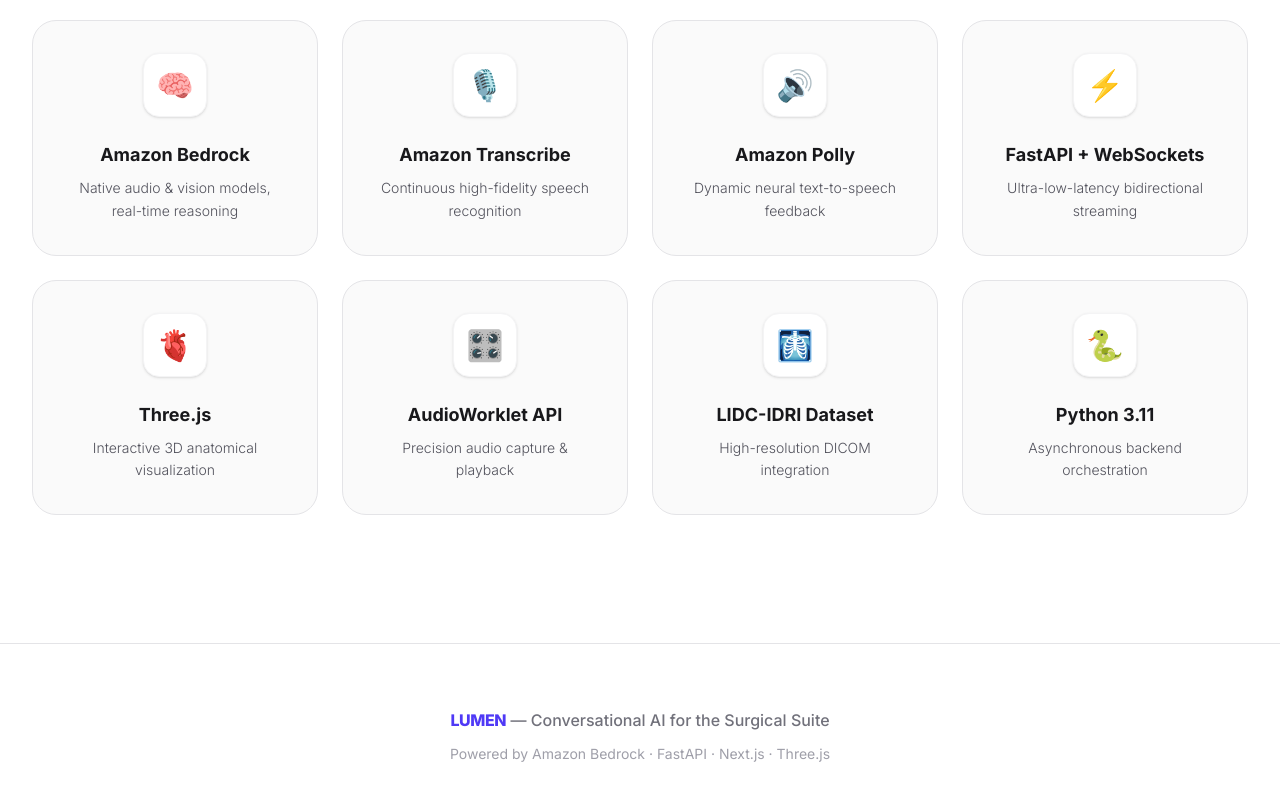
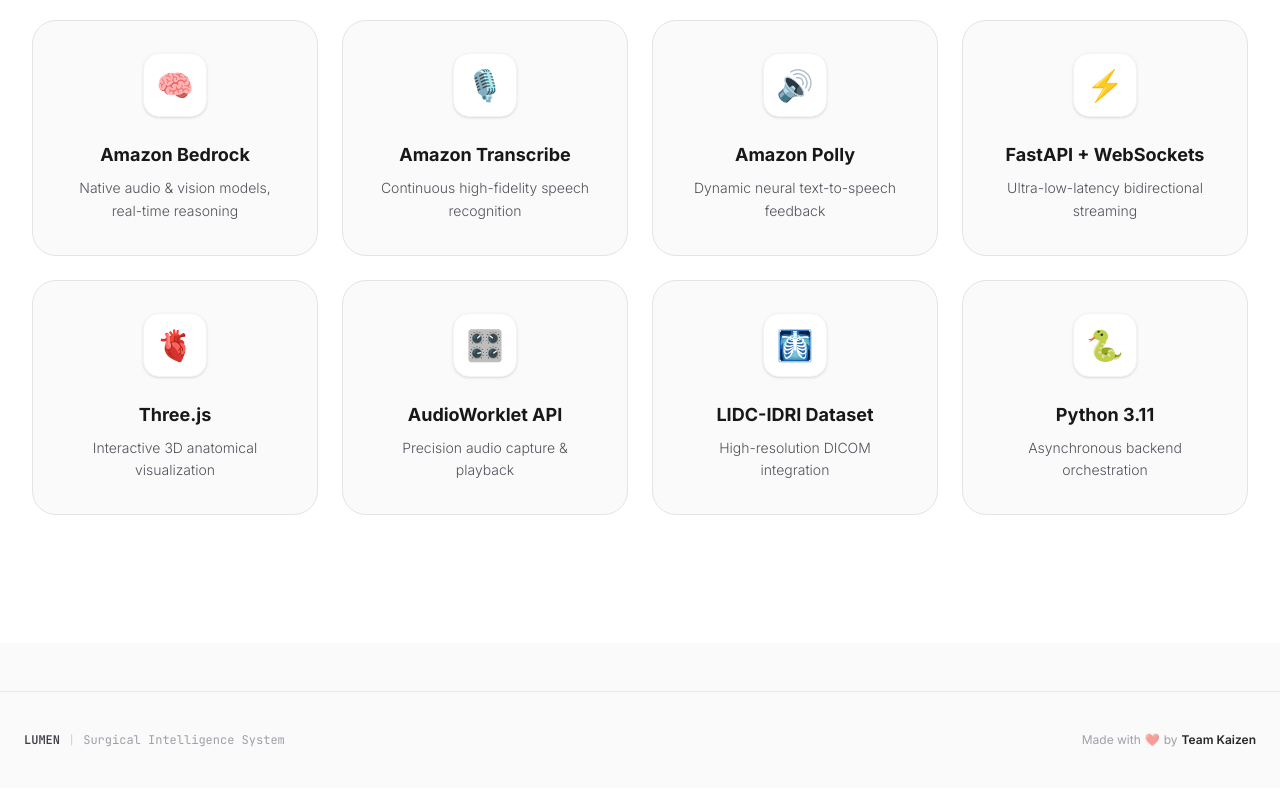
Before and after one commit to maitri707/lumen, a Next.js app in the folder frontend/: page / in a window 1280 px wide. Shown: the part 6085-6885 px from the top of the page. Built offline with nearby package versions, Linux system fonts and the light colour scheme.

Commit message:
Improve UI

```diff
--- a/frontend/src/app/page.tsx
+++ b/frontend/src/app/page.tsx
@@ -16,13 +16,18 @@
       <TechStack />
 
       {/* Footer */}
-      <footer className="py-16 bg-white border-t border-zinc-200 text-center">
-        <p className="text-zinc-500 text-base font-medium">
-          <span className="text-indigo-600 font-extrabold tracking-tight">LUMEN</span> — Conversational AI for the Surgical Suite
-        </p>
-        <p className="text-zinc-400 text-sm mt-3">
-          Powered by Amazon Bedrock · FastAPI · Next.js · Three.js
-        </p>
+      <footer className="max-w-7xl mx-auto px-6 py-10 border-t border-zinc-200/80 flex flex-col sm:flex-row justify-between items-center gap-4 text-zinc-400 text-xs mt-12">
+        <div className="flex items-center gap-2 font-mono">
+          <span className="font-bold text-zinc-700">LUMEN</span>
+          <span className="text-zinc-300">|</span>
+          <span>Surgical Intelligence System</span>
+        </div>
+        <div className="flex items-center gap-1">
+          <span>Made with</span>
+          <span className="text-rose-500 animate-pulse">❤️</span>
+          <span>by</span>
+          <span className="font-semibold text-zinc-800 hover:text-zinc-950 transition-colors cursor-default">Team Kaizen</span>
+        </div>
       </footer>
     </main>
   );
```
